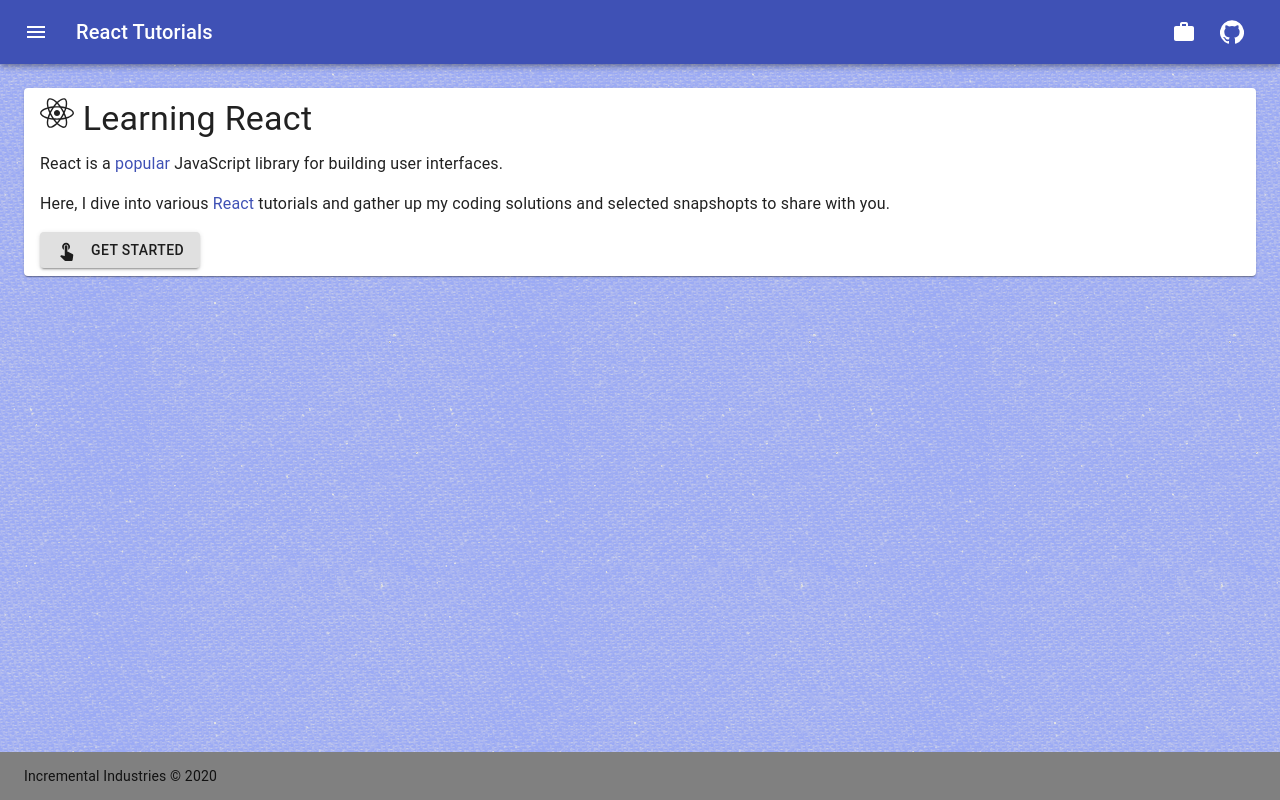
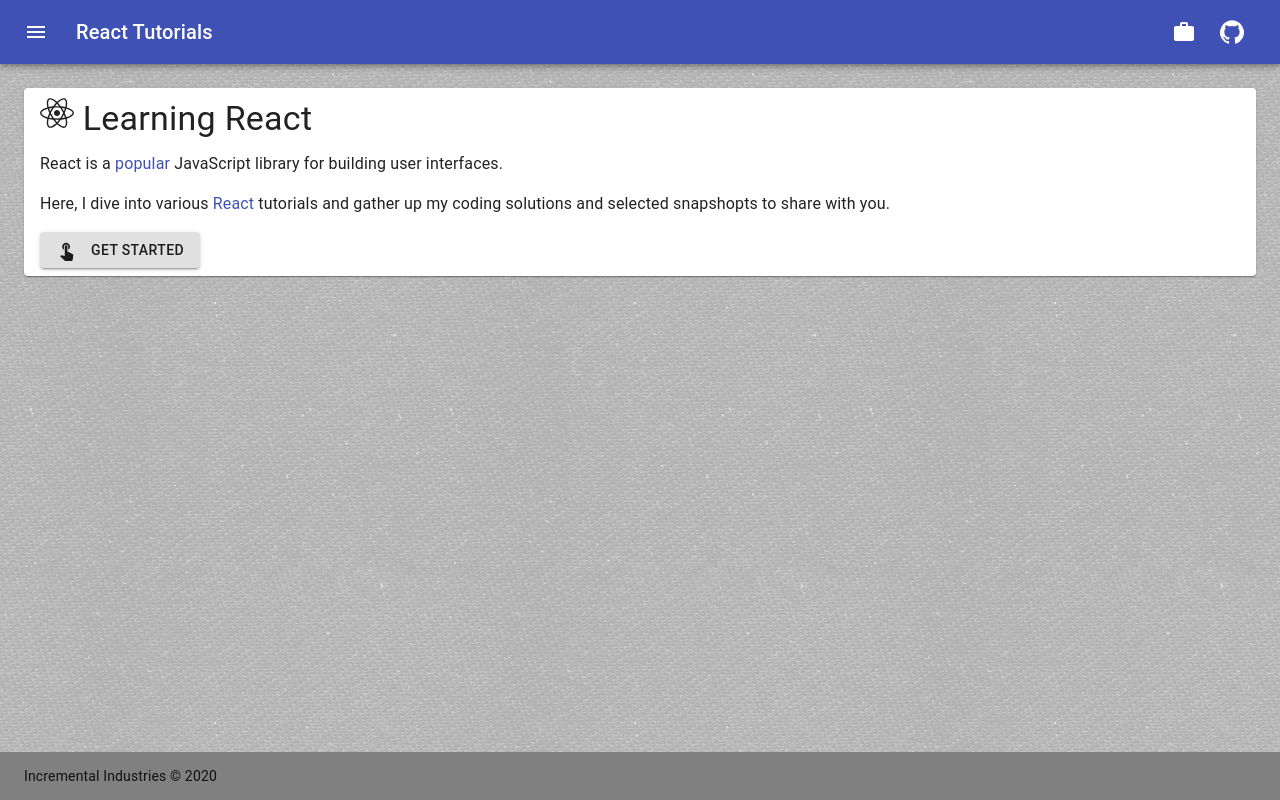
Before and after one commit to zenglenn42/react-tutorials, a React (Create React App) app in the folder client/: page / in a window 1280 px wide. Built offline with nearby package versions, Linux system fonts and the light colour scheme.

Commit message:
better background color

```diff
--- a/client/src/App.js
+++ b/client/src/App.js
@@ -34,7 +34,7 @@ const useStyles = makeStyles((theme) => ({
     display: 'flex',
     flexDirection: 'column',
     minHeight: '100vh',
-    backgroundColor: "#9baaf5",
+    backgroundColor: "#b0b0b0",
     backgroundImage: 'url("/assets/img/clean-textile.png")'
   },
   appBar: {
```
